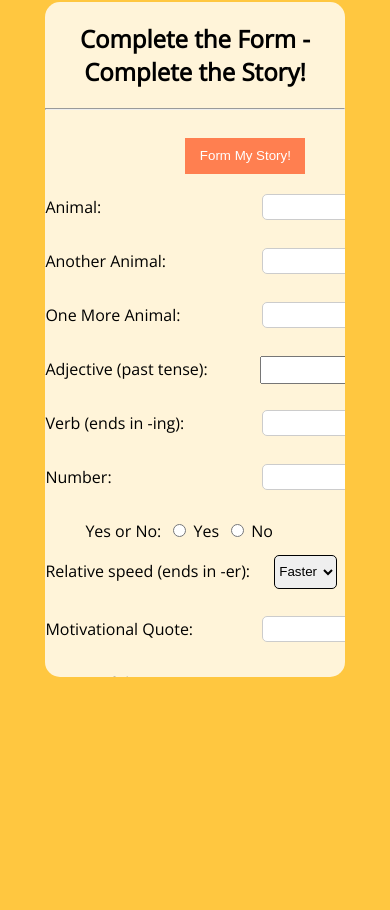
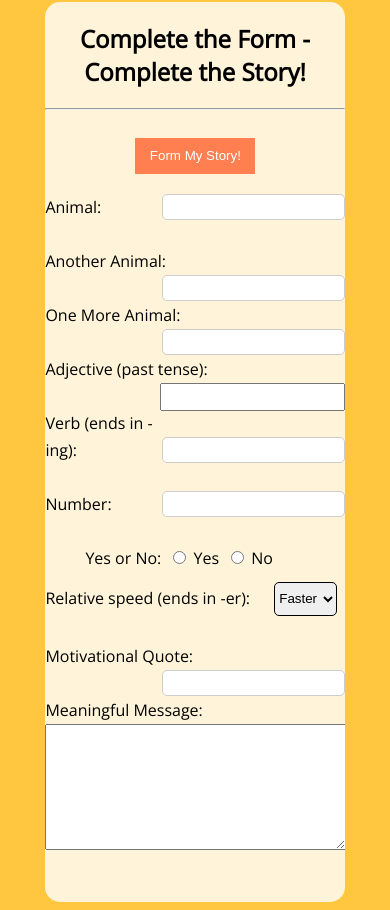
Before and after one commit to Than-sothearak/FormAStory.github.io, a plain HTML site: page index.html in a window 390 px wide. Shown: the part 92-1002 px from the top of the page. Before the commit the page ends 844 px from the top, so only its background shows below. Drawn offline with nearby package versions, Linux system fonts and the light colour scheme.

Commit message:
update style

```diff
--- a/index.html
+++ b/index.html
@@ -80,7 +80,7 @@
         <br>
          <div class="main-input">
           <label for="message">Meaningful Message:</label>
-          <textarea id="message" name="message" required rows="8" cols="40"></textarea>
+          <textarea id="message" name="message" required rows="8" cols="35"></textarea>
          </div>
         <br>
       </form>
--- a/style.css
+++ b/style.css
@@ -81,13 +81,10 @@ body {
     border: 1px solid black;
   }
 .main-input-yes-no {
-
-
     margin-left: 40px;
     width: 380px;
-  margin-bottom: 10px;
-  display: inline-flex
-
+    margin-bottom: 10px;
+    display: inline-flex
 }
 
   .submit {
@@ -104,3 +101,22 @@ body {
   .submit:hover {
     background-color: rgb(255, 199, 64);
   }
+
+  @media only screen and (max-width: 1048px) {
+    .main-form {
+      width: 300px;
+      height: 30px;
+    }
+    #main {
+      height: 900px;
+    }
+
+  @media only screen and (max-width: 670px) {
+    .main-form {
+      width: 300px;
+      height: 30px;
+    }
+    #main {
+      height: 900px;
+    }
+  }
```
